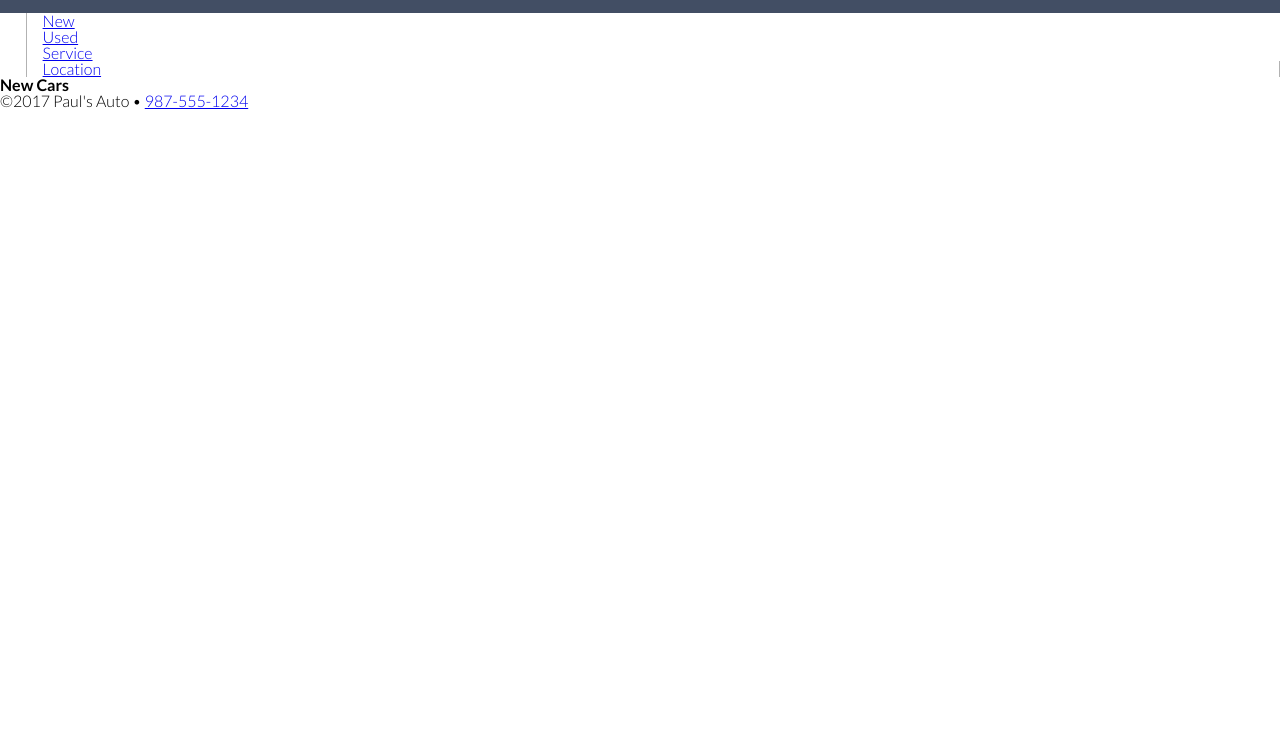
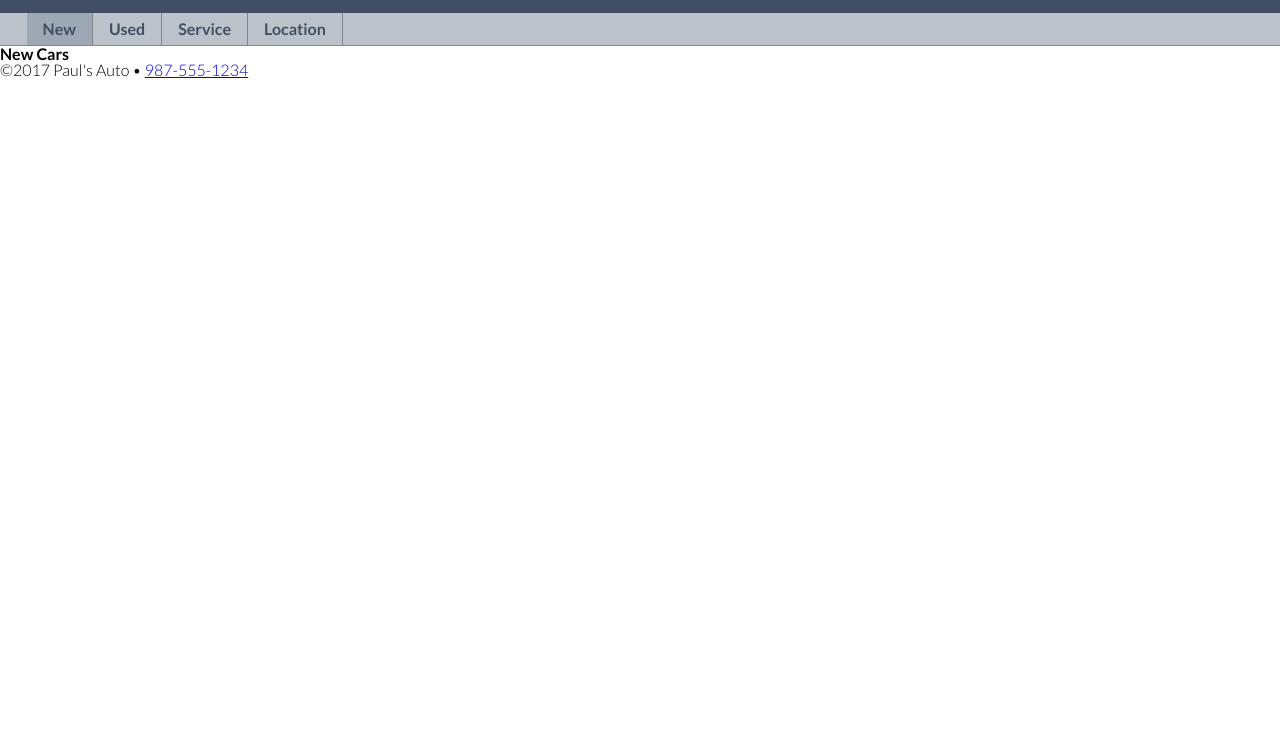
Before and after one commit to kwiecien/responsive-web-design-1-pluralsight, a plain HTML site: page index.html in a window 1280 px wide. Shown: the part 68-800 px from the top of the page. Drawn offline with nearby package versions, Linux system fonts and the light colour scheme; files that its build step writes are made by us from their sources.

Commit message:
6: building the navigation

```diff
--- a/index.html
+++ b/index.html
@@ -24,9 +24,9 @@
     </header>
 
 <!-- PAGE NAVIGATION GOES HERE -->
-    <nav>
+    <nav class="clearfix">
         <ul>
-            <li><a href="index.html">New</a></li>
+            <li class="active"><a href="index.html">New</a></li>
             <li><a href="used.html">Used</a></li>
             <li><a href="service.html">Service</a></li>
             <li><a href="location.html">Location</a></li>
--- a/scss/_small-default.scss
+++ b/scss/_small-default.scss
@@ -6,8 +6,9 @@ html {-webkit-text-size-adjust: 100%; -ms-text-size-adjust: 100%;}
 
 /* BODY */
 body {
-    font-family: $defaultFont;
-    font-weight: $normalWeight;
+  font-family: $defaultFont;
+  font-weight: $normalWeight;
+  font-size: 16px; // rem
 }
 
 /* HEADER */
@@ -26,3 +27,45 @@ header {
         font-weight: $normalWeight;
     }
 }
+
+/* NAVIGATION */
+nav {
+  background-color: $secondaryColor;
+  border-bottom: 1px solid rgba(0, 0, 0, 0.3);
+
+  ul li {
+    float: left;
+    width: 25%;
+    border-right: 1px solid rgba(0, 0, 0, 0.3);
+  }
+
+  ul li:last-child {
+    border-right: none;
+  }
+
+  ul li a {
+    display: block;
+    text-align: center;
+    font-weight: $boldWeight;
+    padding: .5rem 0;
+    color: $primaryColor;
+    text-decoration: none;
+    transition: background 0.75s ease, color 0.75s ease;
+  }
+
+  ul li.active a {
+    background-color: darken($secondaryColor, 10%);
+  }
+
+  ul li a:hover {
+    color: $secondaryColor;
+    background-color: $primaryColor;
+  }
+}
+
+/* Clearfix: Force an Element not to collapse */
+.clearfix:after {
+  content: "";
+  display: table;
+  clear: both;
+}
--- a/scss/_variables.scss
+++ b/scss/_variables.scss
@@ -1,5 +1,5 @@
 $primaryColor: #424e64;
-$secondaryColor: #bbc2cs;
+$secondaryColor: #bbc2ca;
 $font-color: #35373a;
 
 $defaultFont: 'Lato', sans-serif;
```
